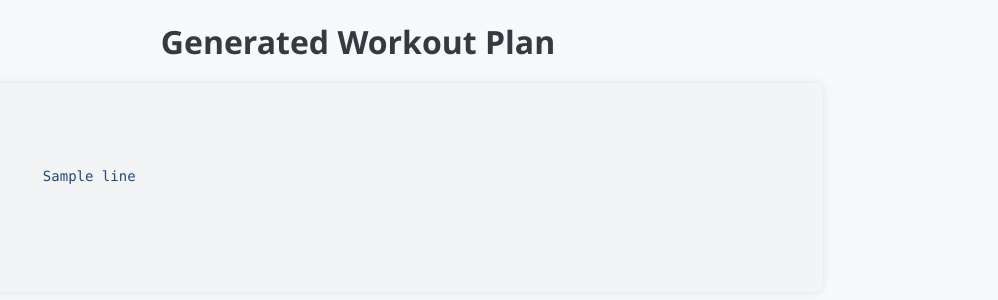
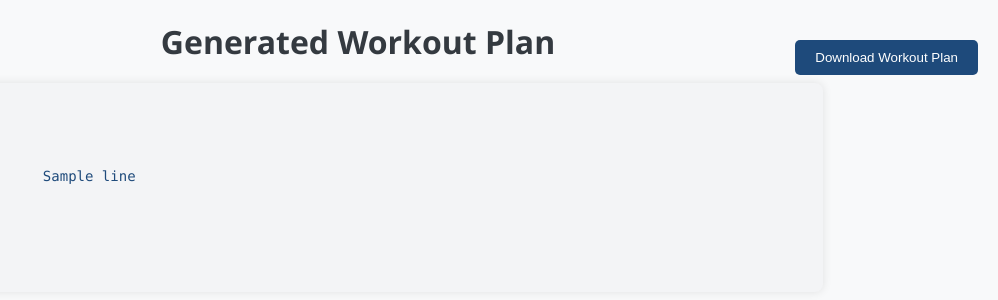
Before and after one commit to musama2019/AI_Workout_Wizard, a Flask app: template templates/generated_plan.html in a window 1280 px wide. Shown: the top 300 px of the page, without its empty margins (282-1280 px from the left). Run offline with Flask 3, Linux system fonts and the light colour scheme; the template is opened without the code that fills it: most values are stand-ins (such as "Sample title", 1, 10 or a date in 2020).

Commit message:
Update generated_plan.html

```diff
--- a/templates/generated_plan.html
+++ b/templates/generated_plan.html
@@ -11,6 +11,7 @@
             margin: 0;
             padding: 0;
             box-sizing: border-box;
+            position: relative; /* Added position relative */
         }
 
         h1 {
@@ -45,6 +46,18 @@
             font-family: Consolas, monospace;
         }
 
+        .download-button {
+            position: absolute; /* Added position absolute */
+            top: 20px; /* Adjusted top position */
+            right: 20px; /* Adjusted right position */
+            background-color: #1e4a7b; /* Changed background color */
+            color: #fff; /* Changed text color */
+            border: none;
+            border-radius: 5px;
+            padding: 10px 20px;
+            cursor: pointer;
+        }
+
         @media screen and (max-width: 600px) {
             pre {
                 padding: 10px; /* Decreased padding */
@@ -53,6 +66,7 @@
     </style>
 </head>
 <body>
+    <button class="download-button" onclick="downloadWorkoutPlan()">Download Workout Plan</button>
     <h1>Generated Workout Plan</h1>
     <pre>
         <code>
@@ -61,5 +75,20 @@
             {% endfor %}
         </code>
     </pre>
+
+    <script>
+        function downloadWorkoutPlan() {
+            const plan = {{ generated_plan_lines|tojson }};
+            const blob = new Blob([JSON.stringify(plan, null, 2)], { type: 'application/json' });
+            const url = window.URL.createObjectURL(blob);
+            const a = document.createElement('a');
+            a.href = url;
+            a.download = 'workout_plan.json';
+            document.body.appendChild(a);
+            a.click();
+            window.URL.revokeObjectURL(url);
+            document.body.removeChild(a);
+        }
+    </script>
 </body>
 </html>
```
